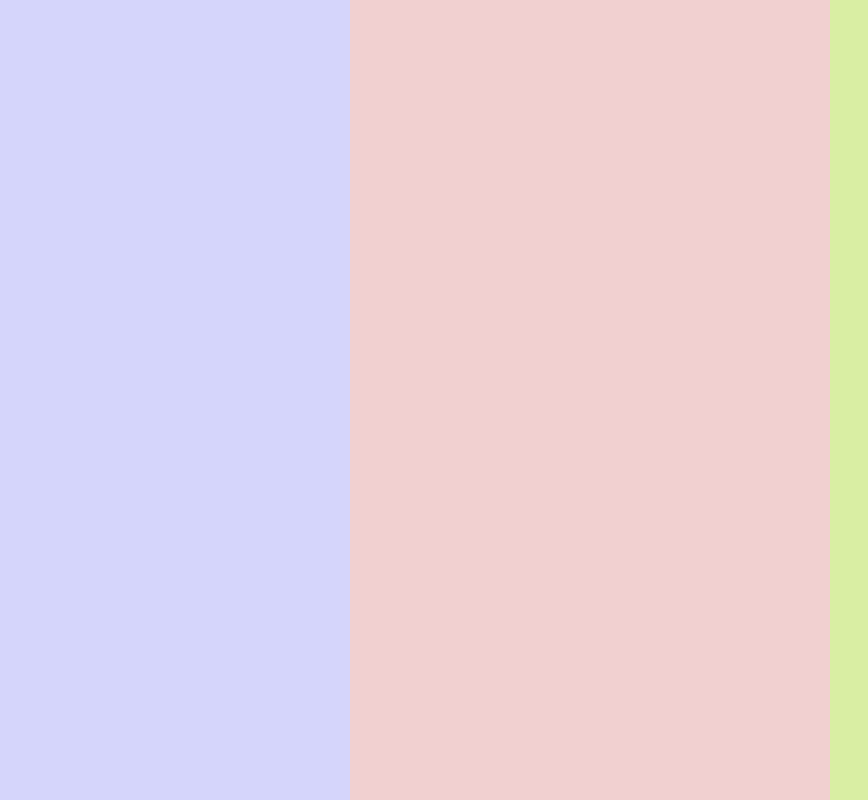
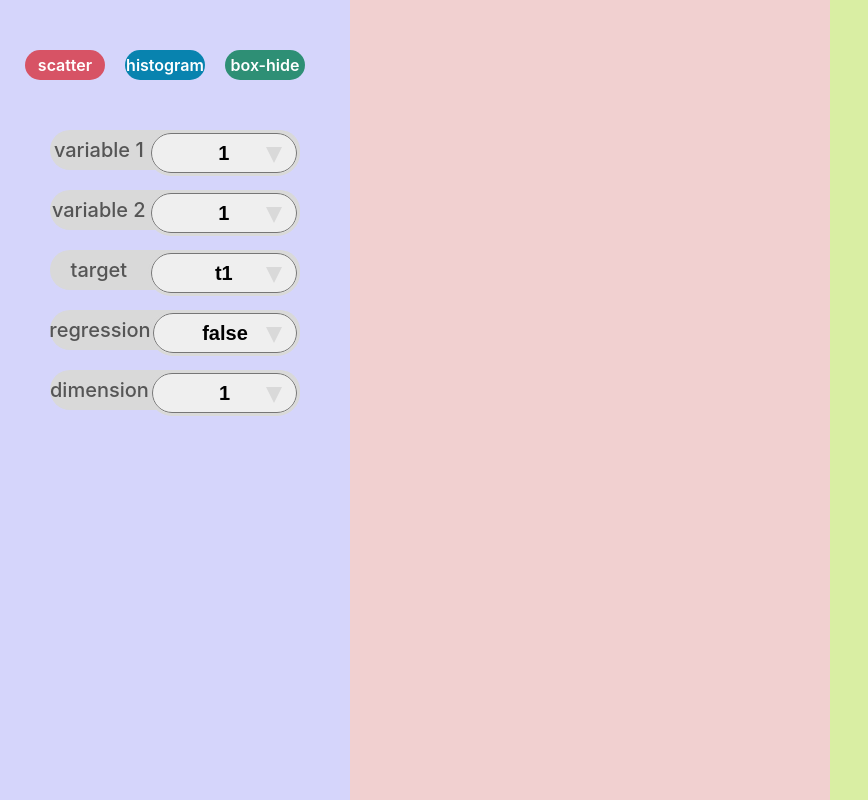
Before and after one commit to yukihito-jokyu/DAT, a React (Create React App) app in the folder dev/frontend/datapp/: page /analysis in a window 1280 px wide. Shown: the whole page, without its empty margins (0-868 px from the left). Built offline with nearby package versions, Linux system fonts and the light colour scheme.

Commit message:
customページ追加

```diff
--- a/dev/frontend/datapp/src/Analysis/Analysis.js
+++ b/dev/frontend/datapp/src/Analysis/Analysis.js
@@ -1,13 +1,35 @@
-import React from 'react'
+import React, { useState } from 'react'
 import Custom from './Custom'
 import './Analysis.css'
 import Plt from './Plt'
 import Chat from './Chat'
 
 function Analysis() {
+  const [scatter, setScatter] = useState(true);
+  const [histogram, setHistogram] = useState(false);
+  const [boxhidediagram, setBoxhidediagram] = useState(false);
+  const [image, setImage] = useState('');
+
+  const selectionScatter = () => {
+    setScatter(true);
+    setHistogram(false);
+    setBoxhidediagram(false);
+  }
+
+  const selectionHistogram = () => {
+    setScatter(false);
+    setHistogram(true);
+    setBoxhidediagram(false);
+  }
+
+  const selectionBoxhidediagram = () => {
+    setScatter(false);
+    setHistogram(false);
+    setBoxhidediagram(true);
+  }
   return (
     <div className='analysis-wrapper'>
-      <Custom />
+      <Custom selectionScatter={selectionScatter} selectionHistogram={selectionHistogram} selectionBoxhidediagram={selectionBoxhidediagram} scatter={scatter} histogram={histogram} boxhidediagram={boxhidediagram} />
       <Plt />
       <Chat />
     </div>
--- /dev/null
+++ b/dev/frontend/datapp/src/Analysis/Boxhidediagram.js
@@ -0,0 +1,51 @@
+import React, { useState } from 'react'
+
+function Boxhidediagram() {
+  const [variable1, setVariable1] = useState('');
+  const [variable2, setVariable2] = useState('');
+  const [variableList, setVariableList] = useState(['1', '2', '3']);
+
+  const changeVariable1 = (e) => {
+    setVariable1(e.target.value);
+  };
+
+  const changeVariable2 = (e) => {
+    setVariable2(e.target.value);
+  };
+  return (
+    <div>
+      <div className='config-wrapper'>
+        <div className='config-name-wrapper'>
+          <p>variable 1</p>
+        </div>
+        <div className='config-value-wrapper'>
+          <select value={variable1} onChange={changeVariable1} >
+            {variableList && variableList.map((value, idx) => {
+              if (value !== variable2) {
+                return (<option key={idx} value={value}>{value}</option>);
+              }
+              return null;
+              })}
+          </select>
+        </div>
+      </div>
+      <div className='config-wrapper'>
+        <div className='config-name-wrapper'>
+          <p>variable 2</p>
+        </div>
+        <div className='config-value-wrapper'>
+          <select value={variable2} onChange={changeVariable2} >
+          {variableList && variableList.map((value, idx) => {
+            if (value !== variable1) {
+              return (<option key={idx} value={value}>{value}</option>);
+            }
+            return null;
+          })}
+          </select>
+        </div>
+      </div>
+    </div>
+  )
+}
+
+export default Boxhidediagram
--- /dev/null
+++ b/dev/frontend/datapp/src/Analysis/Custom.css
@@ -0,0 +1,56 @@
+p {
+  margin: 0;
+}
+
+.plt-selection {
+  width: 100%;
+  display: flex;
+  justify-content: center;
+  align-items: center;
+  margin-top: 50px;
+  margin-bottom: 50px;
+}
+
+.plt-selection .selection-wrapper {
+  width: 300px;
+  height: 30px;
+  display: flex;
+}
+
+.plt-selection .selection-wrapper p {
+  color: white;
+  font-weight: 600;
+}
+
+.plt-selection .selection-wrapper .scatter-button {
+  display: flex;
+  justify-content: center;
+  align-items: center;
+  width: 80px;
+  margin-right: 20px;
+  height: 30px;
+  border-radius: 15px;
+  background-color: #D75365;
+}
+
+.plt-selection .selection-wrapper .histogram-button {
+  display: flex;
+  justify-content: center;
+  align-items: center;
+  width: 80px;
+  margin-right: 20px;
+  height: 30px;
+  border-radius: 15px;
+  background-color: #0883AF;
+}
+
+.plt-selection .selection-wrapper .boxhidediagram-button {
+  display: flex;
+  justify-content: center;
+  align-items: center;
+  width: 80px;
+  margin-right: 20px;
+  height: 30px;
+  border-radius: 15px;
+  background-color: #2E8F75;
+}
--- a/dev/frontend/datapp/src/Analysis/Custom.js
+++ b/dev/frontend/datapp/src/Analysis/Custom.js
@@ -1,10 +1,29 @@
 import React from 'react'
 import './Analysis.css'
+import './Custom.css'
+import Scatter from './Scatter'
+import Histogram from './Histogram'
+import Boxhidediagram from './Boxhidediagram'
 
-function Custom() {
+function Custom({ selectionScatter, selectionHistogram, selectionBoxhidediagram, scatter, histogram, boxhidediagram }) {
   return (
     <div className='custom-wrapper'>
-
+      <div className='plt-selection'>
+        <div className='selection-wrapper'>
+          <div className='scatter-button' onClick={selectionScatter}>
+            <p>scatter</p>
+          </div>
+          <div className='histogram-button' onClick={selectionHistogram}>
+            <p>histogram</p>
+          </div>
+          <div className='boxhidediagram-button' onClick={selectionBoxhidediagram}>
+            <p>box-hide</p>
+          </div>
+        </div>
+      </div>
+      {scatter && <Scatter />}
+      {histogram && <Histogram />}
+      {boxhidediagram && <Boxhidediagram />}
     </div>
   )
 }
--- /dev/null
+++ b/dev/frontend/datapp/src/Analysis/Histogram.js
@@ -0,0 +1,47 @@
+import React, { useState } from 'react';
+import './Histogram.css';
+
+function Histogram() {
+  const [variable, setVariable] = useState('');
+  const [target, setTarget] = useState('');
+  const [variableList, setVariableList] = useState(['1', '2', '3']);
+  const [targetList, setTargetList] = useState(['t1', 't2', 't3']);
+
+  const changeVariable = (e) => {
+    setVariable(e.target.value);
+  }
+
+  const changeTarget = (e) => {
+    setTarget(e.target.value);
+  };
+  return (
+    <div>
+      <div className='config-wrapper'>
+        <div className='config-name-wrapper'>
+          <p>variable</p>
+        </div>
+        <div className='config-value-wrapper'>
+          <select value={variable} onChange={changeVariable} >
+            {variableList && variableList.map((value, idx) => (
+              <option key={idx} value={value}>{value}</option>
+            ))}
+          </select>
+        </div>
+      </div>
+      <div className='config-wrapper'>
+        <div className='config-name-wrapper'>
+          <p>target</p>
+        </div>
+        <div className='config-value-wrapper'>
+          <select value={target} onChange={changeTarget} >
+            {targetList && targetList.map((value, idx) => (
+              <option key={idx} value={value}>{value}</option>
+            ))}
+          </select>
+        </div>
+      </div>
+    </div>
+  )
+}
+
+export default Histogram
--- /dev/null
+++ b/dev/frontend/datapp/src/Analysis/Scatter.css
@@ -0,0 +1,61 @@
+.config-wrapper {
+  display: inline-flex;
+  width: 250px;
+  height: 40px;
+  background-color: #D9D9D9;
+  border-radius: 35px;
+  margin-bottom: 20px;
+  margin-left: 50px;
+}
+
+.config-name-wrapper {
+  width: 100px;
+  height: 100%;
+  display: flex;
+  justify-content: center;
+  align-items: center;
+}
+
+.config-name-wrapper p {
+  color: #555555;
+  font-size: 20px;
+  font-weight: 500;
+}
+
+.config-value-wrapper {
+  position: relative;
+  width: 150px;
+  height: 100%;
+  background-color: white;
+  border-radius: 35px;
+  border: #D9D9D9 solid 3px;
+}
+
+.config-value-wrapper select {
+  width: 100%;
+  height: 100%;
+  border-radius: 35px;
+  text-align: center;
+  text-align-last: center;
+  font-size: 20px;
+  font-weight: 600;
+  -webkit-appearance: none;  /* Safari and Chrome */
+  -moz-appearance: none;     /* Firefox */
+  appearance: none;
+}
+
+.config-value-wrapper select option {
+  height: 10px;
+}
+
+.config-value-wrapper::before {
+  content: '';
+  top: 35%;
+  right: 15px;
+  /* transform: translate(-100%, -100%); */
+  position: absolute;
+  border-left: 8px solid transparent; /* 左側のボーダー */
+  border-right: 8px solid transparent; /* 右側のボーダー */
+  border-bottom: 16px solid #D9D9D9;
+  transform: rotate(180deg);
+}
--- /dev/null
+++ b/dev/frontend/datapp/src/Analysis/Scatter.js
@@ -0,0 +1,103 @@
+import React, { useState } from 'react'
+import './Scatter.css'
+
+function Scatter() {
+  const [variable1, setVariable1] = useState('');
+  const [variable2, setVariable2] = useState('');
+  const [target, setTarget] = useState('');
+  const [reg, setReg] = useState(false);
+  const [dimension, setDimension] = useState(1);
+  const [variableList, setVariableList] = useState(['1', '2', '3']);
+  const [targetList, setTargetList] = useState(['t1', 't2', 't3']);
+
+  const changeVariable1 = (e) => {
+    setVariable1(e.target.value);
+  };
+
+  const changeVariable2 = (e) => {
+    setVariable2(e.target.value);
+  };
+
+  const changeTarget = (e) => {
+    setTarget(e.target.value);
+  };
+
+  const changeReg = (e) => {
+    setReg(e.target.value);
+  }
+
+  const changeDimension = (e) => {
+    setDimension(e.target.value);
+  };
+  return (
+    <div>
+      <div className='config-wrapper'>
+        <div className='config-name-wrapper'>
+          <p>variable 1</p>
+        </div>
+        <div className='config-value-wrapper'>
+          <select value={variable1} onChange={changeVariable1} >
+            {variableList && variableList.map((value, idx) => {
+              if (value !== variable2) {
+                return (<option key={idx} value={value}>{value}</option>);
+              }
+              return null;
+              })}
+          </select>
+        </div>
+      </div>
+      <div className='config-wrapper'>
+        <div className='config-name-wrapper'>
+          <p>variable 2</p>
+        </div>
+        <div className='config-value-wrapper'>
+          <select value={variable2} onChange={changeVariable2} >
+          {variableList && variableList.map((value, idx) => {
+            if (value !== variable1) {
+              return (<option key={idx} value={value}>{value}</option>);
+            }
+            return null;
+          })}
+          </select>
+        </div>
+      </div>
+      <div className='config-wrapper'>
+        <div className='config-name-wrapper'>
+          <p>target</p>
+        </div>
+        <div className='config-value-wrapper'>
+          <select value={target} onChange={changeTarget} >
+            {targetList && targetList.map((value, idx) => (
+              <option key={idx} value={value}>{value}</option>
+            ))}
+          </select>
+        </div>
+      </div>
+      <div className='config-wrapper'>
+        <div className='config-name-wrapper'>
+          <p>regression</p>
+        </div>
+        <div className='config-value-wrapper'>
+          <select value={reg} onChange={changeReg}>
+            <option value="false">false</option>
+            <option value="true">true</option>
+          </select>
+        </div>
+      </div>
+      <div className='config-wrapper'>
+        <div className='config-name-wrapper'>
+          <p>dimension</p>
+        </div>
+        <div className='config-value-wrapper'>
+          <select value={dimension} onChange={changeDimension}>
+            <option value="1">1</option>
+            <option value="2">2</option>
+            <option value="2">3</option>
+          </select>
+        </div>
+      </div>
+    </div>
+  )
+}
+
+export default Scatter
```
Also changed, not shown: dev/frontend/datapp/src/Analysis/Histogram.css (added), 1 other file (tests, documents, lock files or other folders).
